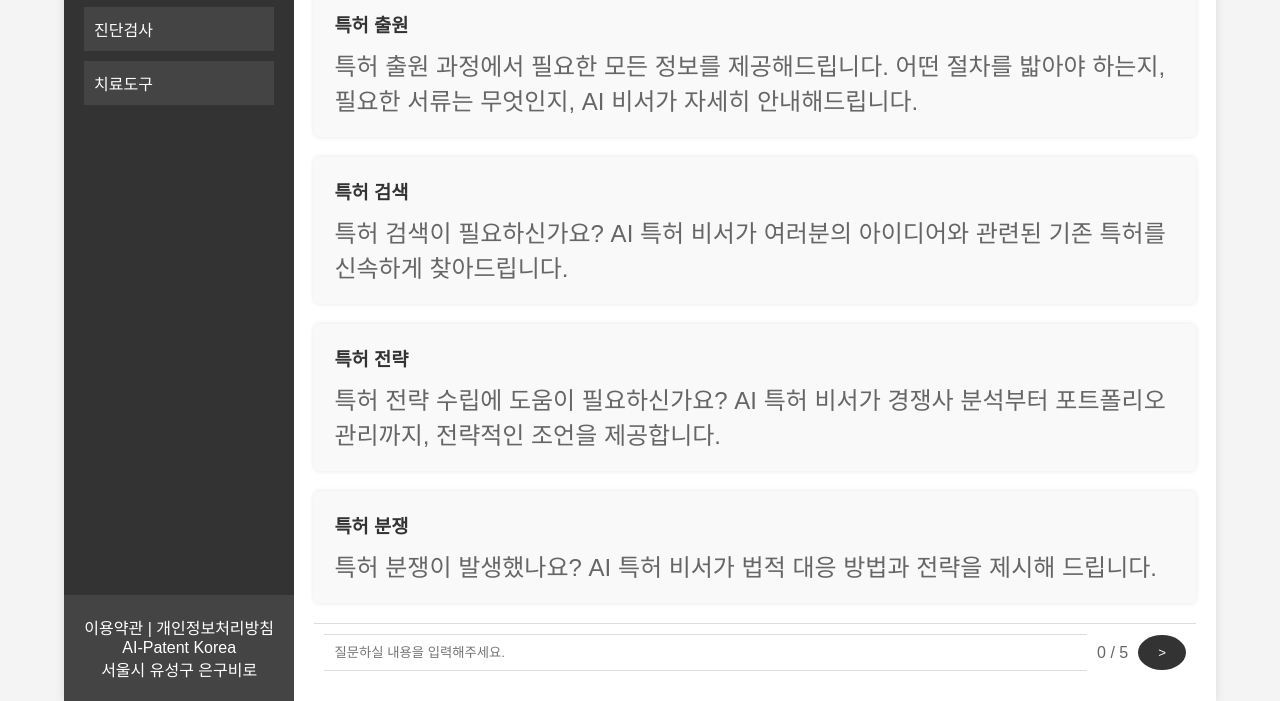
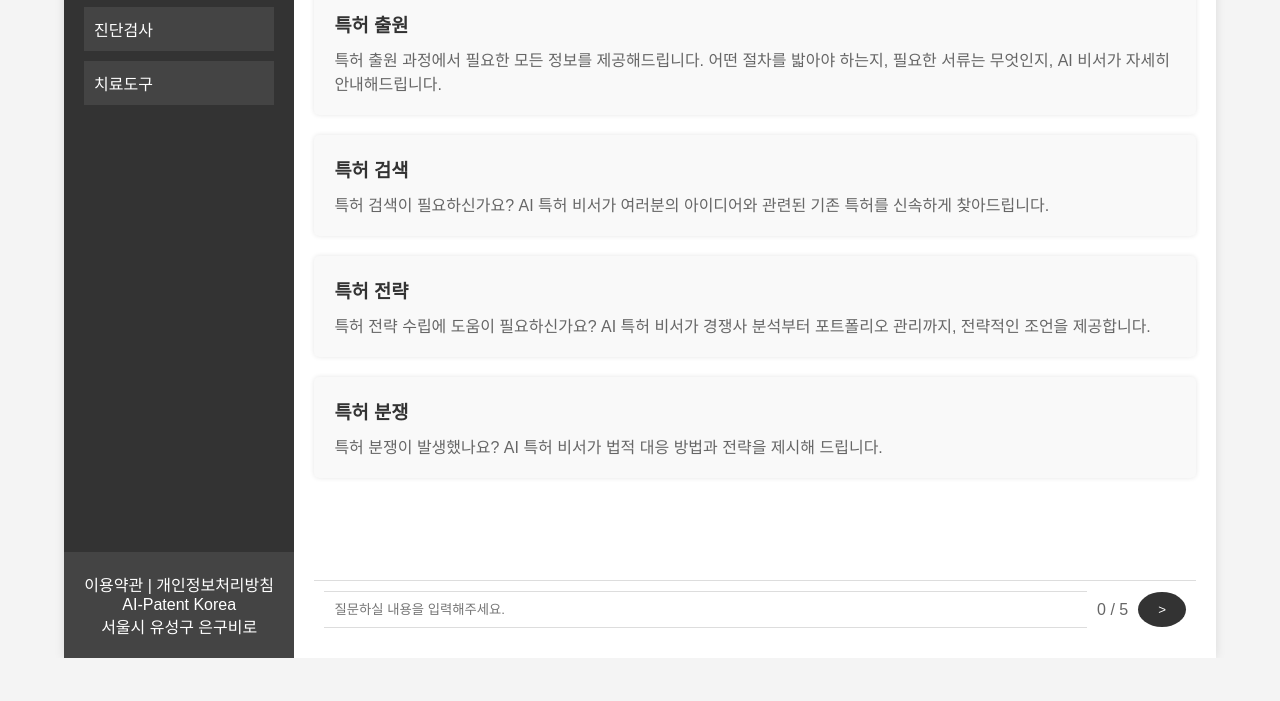
Before and after one commit to shlee3000/AI-patent, a plain HTML site: page index.html in a window 1280 px wide. Shown: the part 142-843 px from the top of the page. After the commit the page ends 800 px from the top, so only its background shows below. Drawn offline with Linux system fonts and the light colour scheme.

Commit message:
Update styles.css

```diff
--- a/styles.css
+++ b/styles.css
@@ -96,7 +96,7 @@ header h1 {
 
 .service p {
     color: #666;
-    font-size: 1.5em; /* Increase font size by 1.5 times */
+    font-size: 1em;
 }
 
 .chat-input {
```
